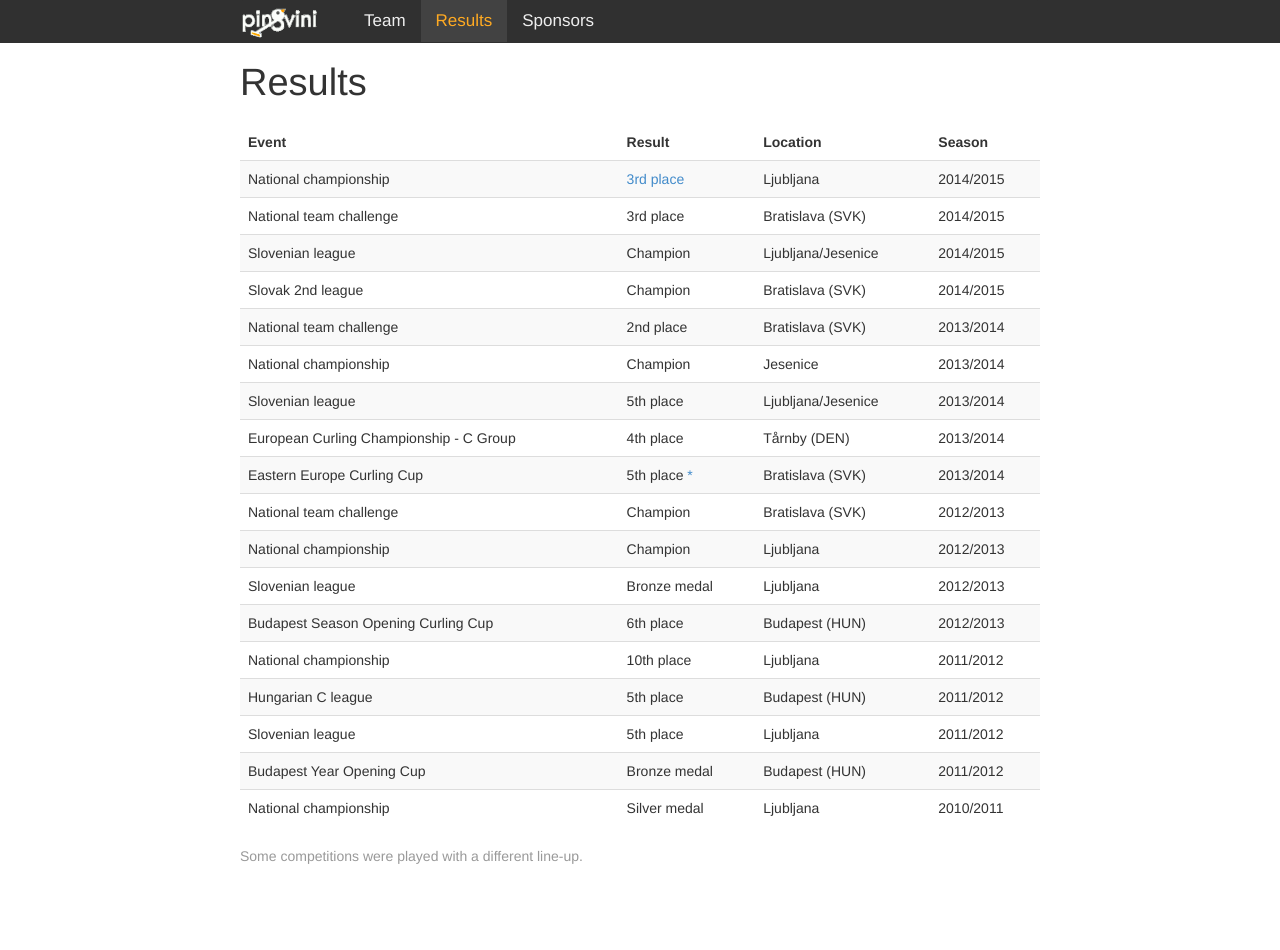
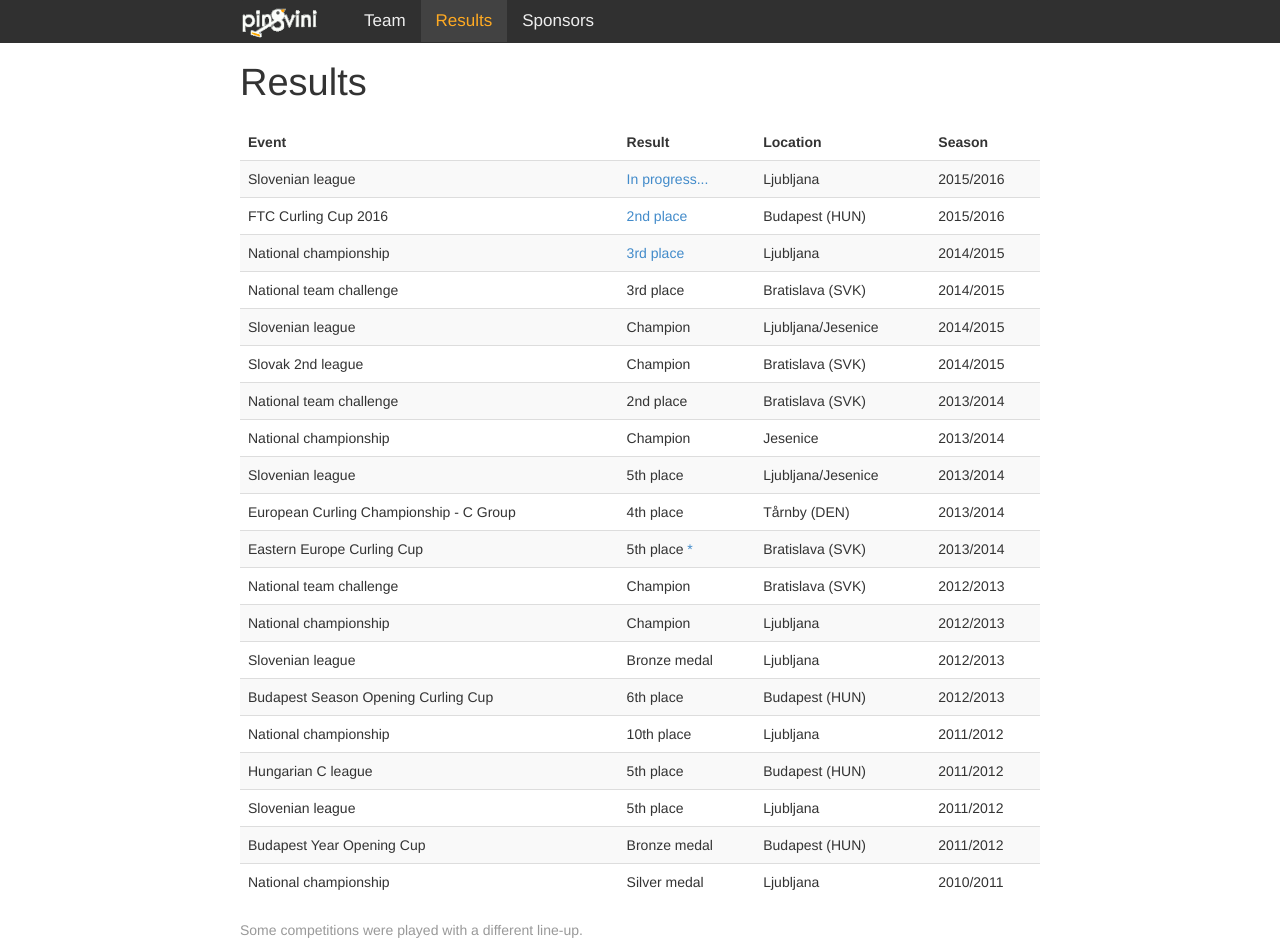
Before and after one commit to pingvini/pingvini.github.io, a Jekyll site: the page built from results/index.html, in a window 1280 px wide and 950 px high. Built offline with Jekyll 4.4.1, drawn with Linux system fonts in a browser that asks for light colours; Markdown is read by kramdown in place of the engine named in the settings.

Commit message:
Update results.

```diff
--- a/results/index.html
+++ b/results/index.html
@@ -16,6 +16,18 @@ weight: 30
     </tr>
   </thead>
   <tbody>
+     <tr>
+      <td>Slovenian league</td>
+	  <td><a href="http://www.softpeelr.com/en/tournaments/253">In progress...</a></td>
+      <td>Ljubljana</td>
+      <td>2015/2016</td>
+    </tr>
+     <tr>
+      <td>FTC Curling Cup 2016</td>
+	  <td><a href="http://www.softpeelr.com/en/tournaments/267">2nd place</a></td>
+      <td>Budapest (HUN)</td>
+      <td>2015/2016</td>
+    </tr>
      <tr>
       <td>National championship</td>
 	  <td><a href="http://www.softpeelr.com/en/tournaments/181">3rd place</a></td>
```
